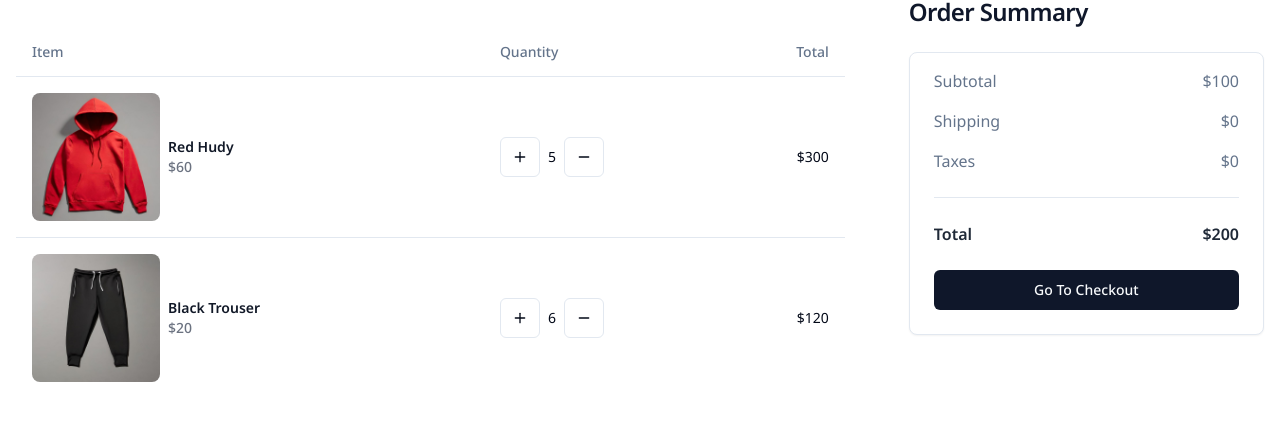
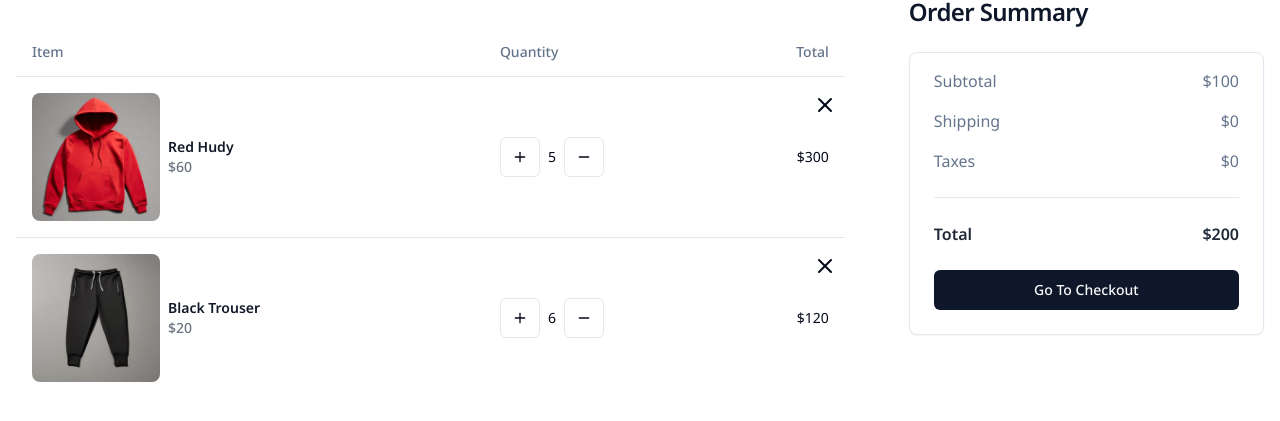
Before and after one commit to ThapaSurace/checkout_design, a React (Vite) app: page / in a window 1280 px wide. Shown: the part 165-586 px from the top of the page. Built offline with nearby package versions, Linux system fonts and the light colour scheme.

Commit message:
add remove icon

```diff
--- a/src/components/cart/CartList.tsx
+++ b/src/components/cart/CartList.tsx
@@ -7,7 +7,7 @@ import {
   TableHeader,
   TableRow,
 } from "@/components/ui/table";
-import { Plus, Minus } from "lucide-react";
+import { Plus, Minus, X } from "lucide-react";
 import { Button } from "../ui/button";
 
 const CartList = () => {
@@ -47,8 +47,15 @@ const CartList = () => {
                 </Button>
               </div>
             </TableCell>
-            <TableCell className="text-right">
+            <TableCell className="text-right relative">
               ${item.price * item.quantity}
+              <Button
+                variant="ghost"
+                size="icon"
+                className="absolute top-2 right-0 cursor-pointer"
+              >
+                <X />
+              </Button>
             </TableCell>
           </TableRow>
         ))}
```
